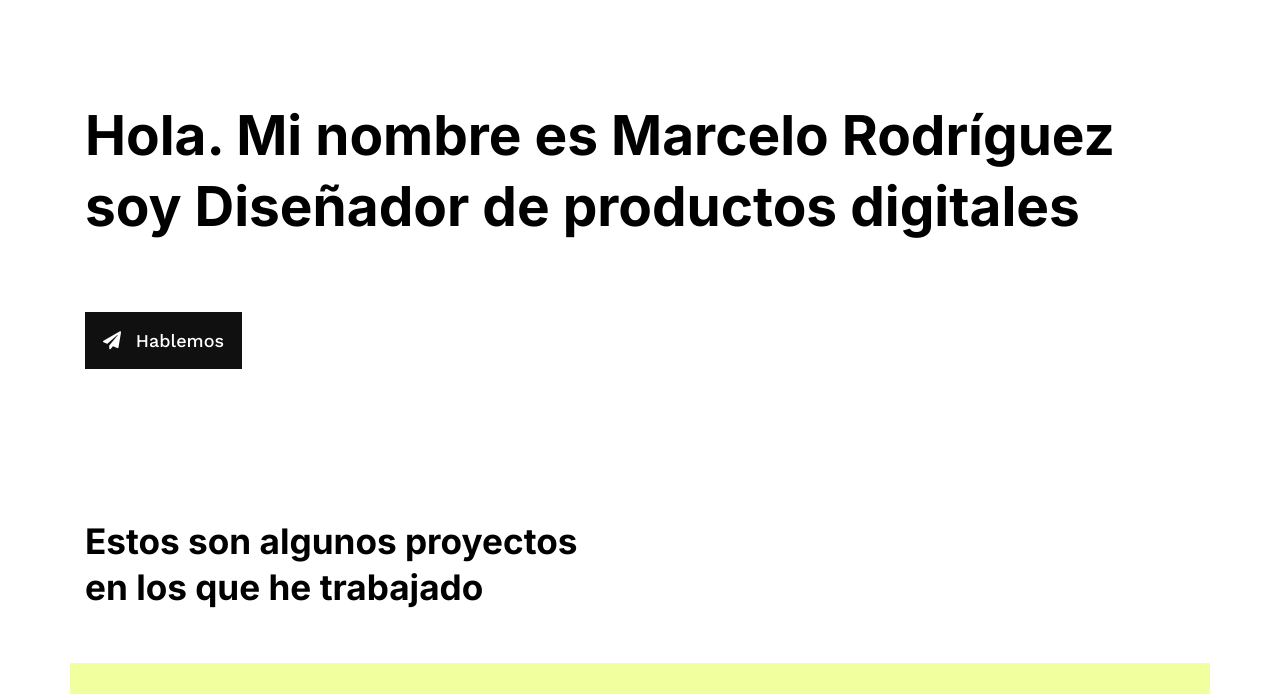
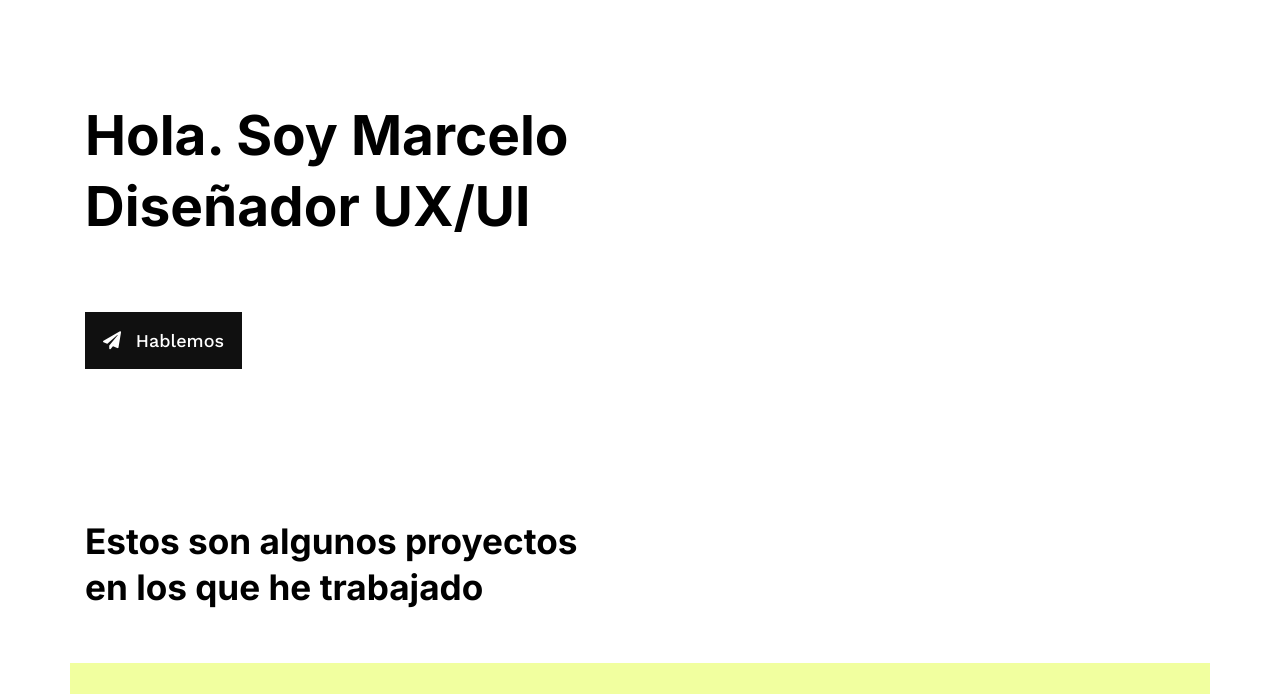
Before and after one commit to hellomarcelo/portfolio2021, a plain HTML site: page index.html in a window 1280 px wide. Shown: the part 106-800 px from the top of the page. Drawn offline with nearby package versions, Linux system fonts and the light colour scheme; some packages are replaced by stand-ins of ours; a script that the page names is missing.

Commit message:
cambios en el hero

```diff
--- a/index.html
+++ b/index.html
@@ -59,7 +59,7 @@
         <div class="container">
           <div class="row">
             <div class="col-12">
-              <h1 class="">Hola. Mi nombre es Marcelo Rodríguez soy Diseñador de productos digitales</h1>
+              <h1 class="">Hola. Soy Marcelo <br>Diseñador UX/UI</h1>
               <a class="btn-primario" href="mailto:rodriguez.ux@gmail.com"><i class="fas fa-paper-plane" style="margin-right: 0.5em;"></i></i> Hablemos</a>
               <!--<a class="btn-secundario" href=""><i class="fas fa-paper-plane" style="margin-right: 0.5em;"></i> Hablemos</a>-->
             </div>
```
Also changed, not shown: images/perfil.jpg (added), 3 other files.
